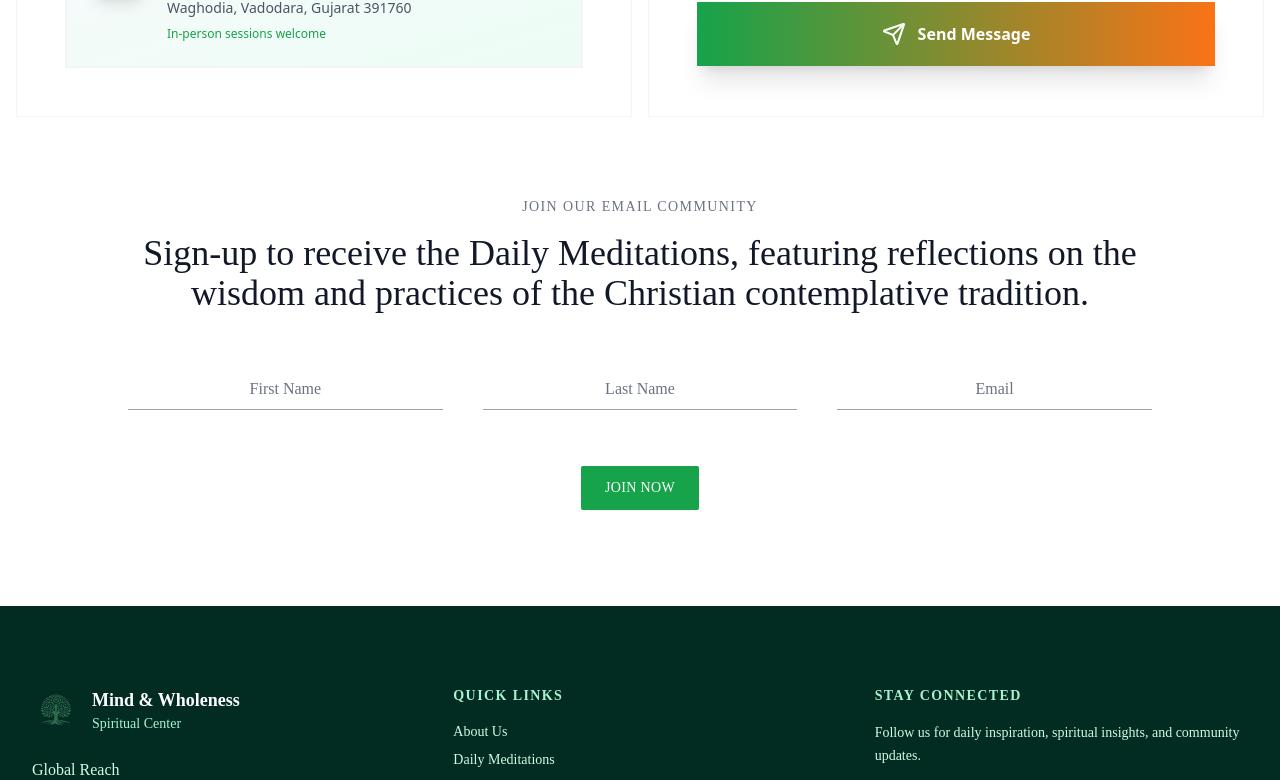
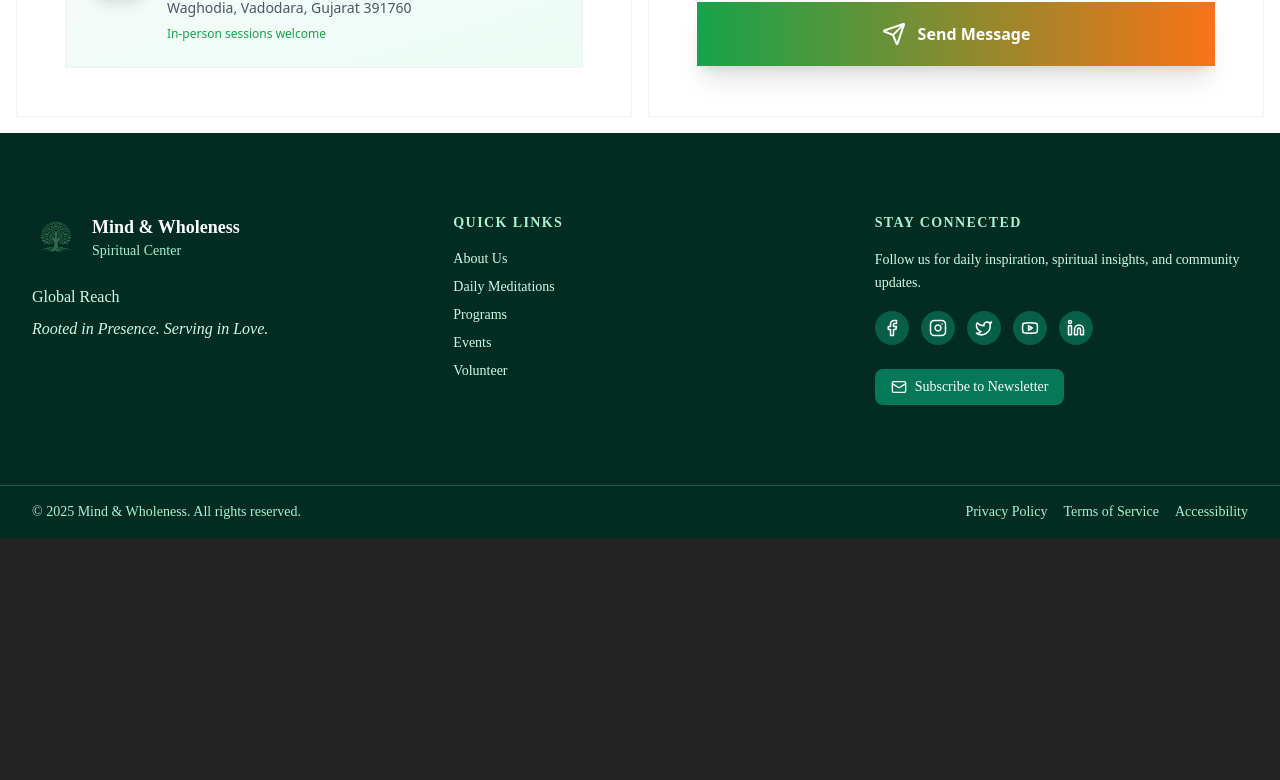
Before and after one commit to eldoJr/mind-and-wholeness, a React (Vite) app: page /contact in a window 1280 px wide. Shown: the part 1129-1909 px from the top of the page. After the commit the page ends 1667 px from the top, so only its background shows below. Built offline with nearby package versions, Linux system fonts and the light colour scheme.

Commit message:
contact upt

```diff
--- a/src/pages/Contact.tsx
+++ b/src/pages/Contact.tsx
@@ -5,7 +5,6 @@ import { Link } from 'react-router-dom';
 import Confetti from 'react-confetti';
 import { createAvatar } from '@dicebear/core';
 import { initials } from '@dicebear/collection';
-import EmailSignup from '../components/layout/emailSignup';
 
 const ContactSection: React.FC = () => {
   const [formData, setFormData] = useState({
@@ -473,9 +472,6 @@ const ContactSection: React.FC = () => {
             animate={{ opacity: 1, y: 0 }}
             transition={{ delay: 0.4 }}
           >
-            <div>
-                  <EmailSignup />
-            </div>
           </motion.div>
         </div>
       </div>
```
